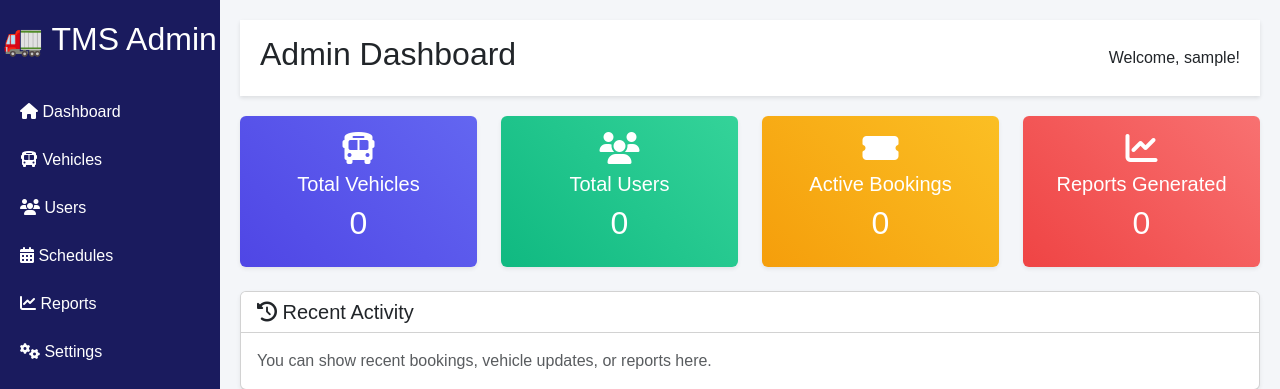
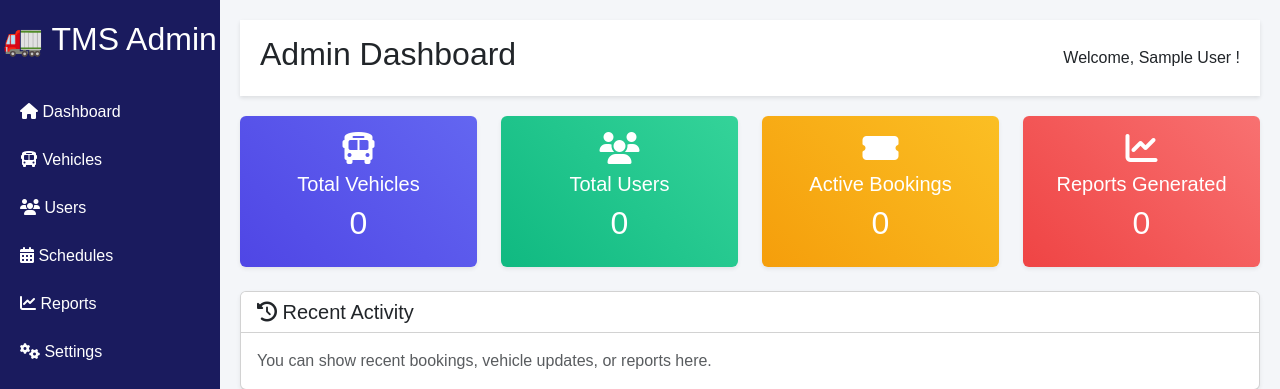
Before and after one commit to bikashcdy/transport, a PHP site: page /admin/admin_dashboard.php in a window 1280 px wide. Shown: the top 389 px of the page. Run offline with PHP 8.4, Linux system fonts and the light colour scheme; the visitor is signed in with stand-in values (Sample User, id 1); data that the repository does not hold is empty.

Commit message:
Name issue fixed in admin's template.

```diff
--- a/admin/template.php
+++ b/admin/template.php
@@ -95,7 +95,7 @@ $pageTitle = $pageTitle ?? "Admin Panel";
             <?php if ($pageTitle === "Admin Dashboard"): ?>
             <!-- Show only on Dashboard -->
             <div class="d-flex align-items-center gap-2">
-                <p class="mb-0">Welcome, <?= $_SESSION['username'] ?? 'Admin'; ?>!</p>
+                <p class="mb-0">Welcome, <?= $_SESSION['user_name'] ?? 'Admin'; ?> !</p>
             </div>
             <?php else: ?>
             <!-- Show only Add button on other pages -->
```
